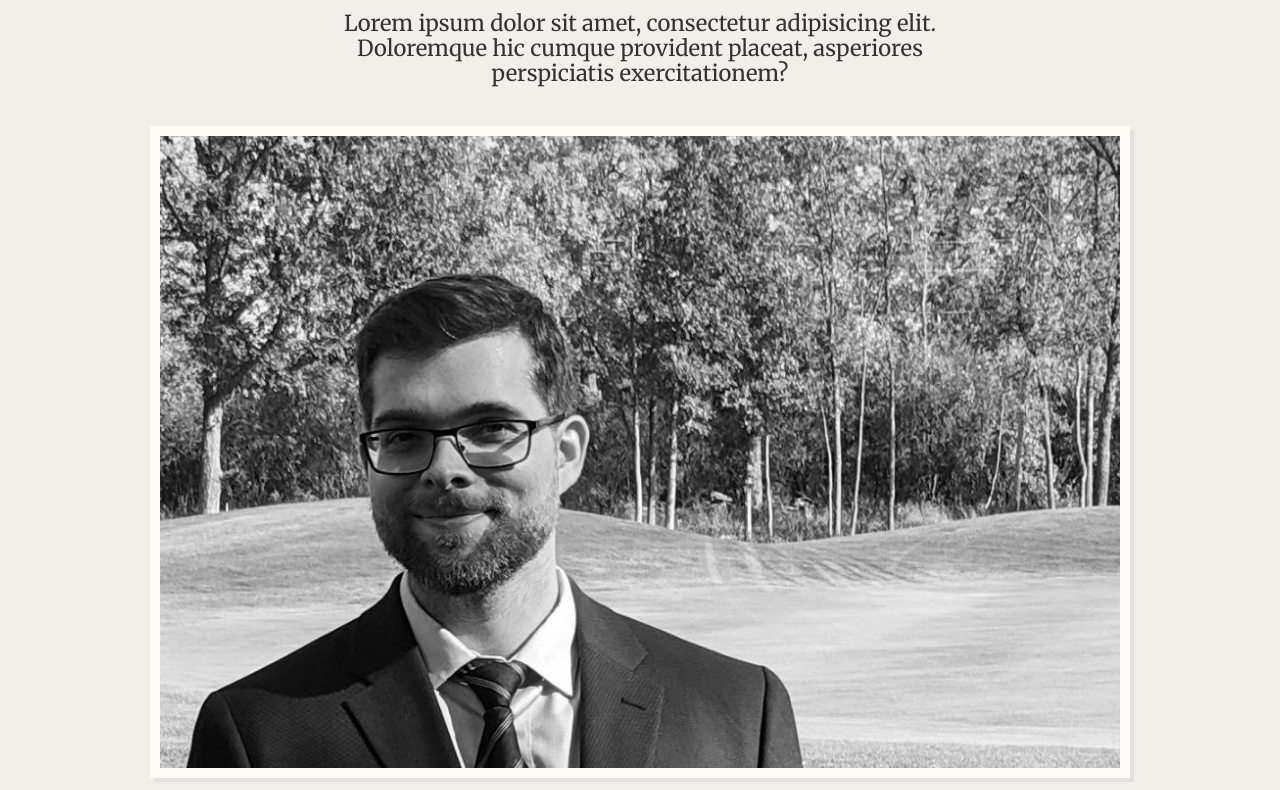
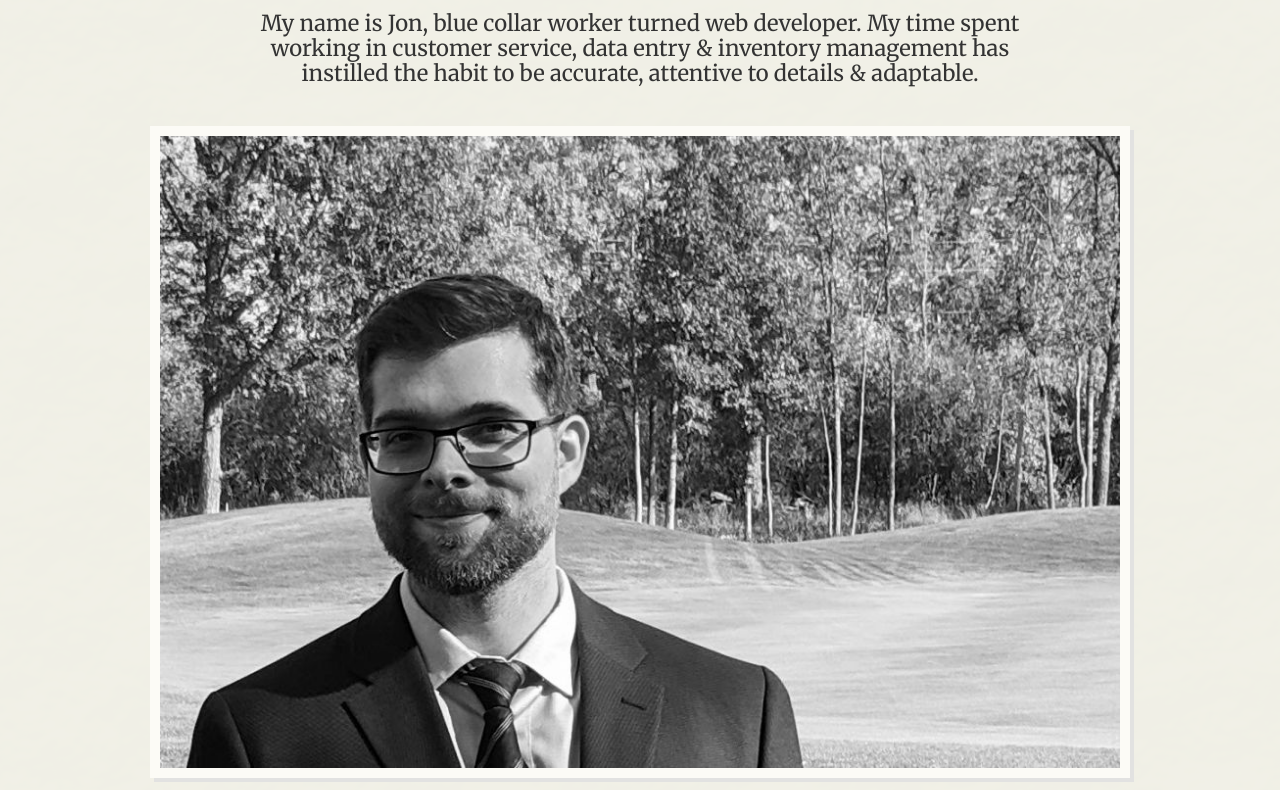
Before and after one commit to Jon-Ledo/portfolio-site, a plain HTML site: page index.html in a window 1280 px wide. Shown: the part 310-1100 px from the top of the page. Drawn offline with nearby package versions, Linux system fonts and the light colour scheme.

Commit message:
final changes

```diff
--- a/index.html
+++ b/index.html
@@ -41,8 +41,8 @@
     <div class="wrapper">
 
       <h1>Front end Developer</h1>
-      <p>Lorem ipsum dolor sit amet, consectetur adipisicing elit. Doloremque hic cumque provident placeat, asperiores
-        perspiciatis exercitationem?</p>
+      <p>My name is Jon, blue collar worker turned web developer. My time spent working in customer service, data
+        entry & inventory management has instilled the habit to be accurate, attentive to details & adaptable.</p>
 
       <div class="header__img-container">
         <img src="./assets/hero-image-980x645.jpg" alt="black and white photograph of site owner at a park">
--- a/styles/sass/partials/_base-styles.scss
+++ b/styles/sass/partials/_base-styles.scss
@@ -1,6 +1,21 @@
 // General Styles
 html {
   font-size: 62.5%;
+  z-index: 1;
+  position: relative;
+
+  // NOTE find better texture background
+  &::before {
+  content: '';
+  position: absolute;
+  top: 0;
+  left: 0;
+  right: 0;
+  bottom: 0;
+  background: url(../../../assets/paper-146904_1280.png);
+  opacity: 0.1;
+  z-index: -1;
+  }
 }
 
 body {
--- a/styles/sass/partials/_header.scss
+++ b/styles/sass/partials/_header.scss
@@ -113,7 +113,7 @@ header {
   p {
     text-align: center;
     font-size: 2.2rem;
-    width: 70%;
+    width: 80%;
     margin: 0 auto;
   }
 
```
Also changed, not shown: styles/styles.css.
